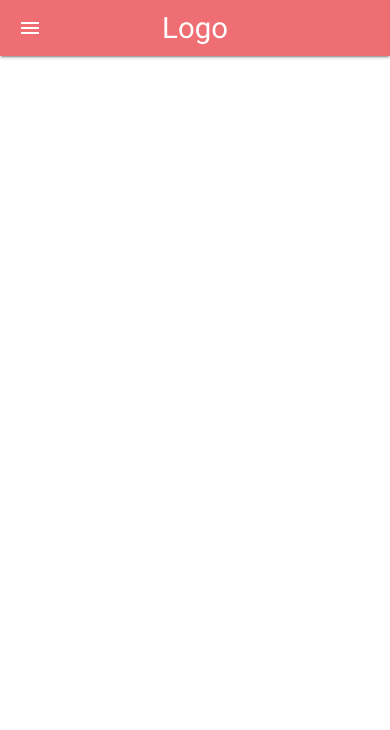
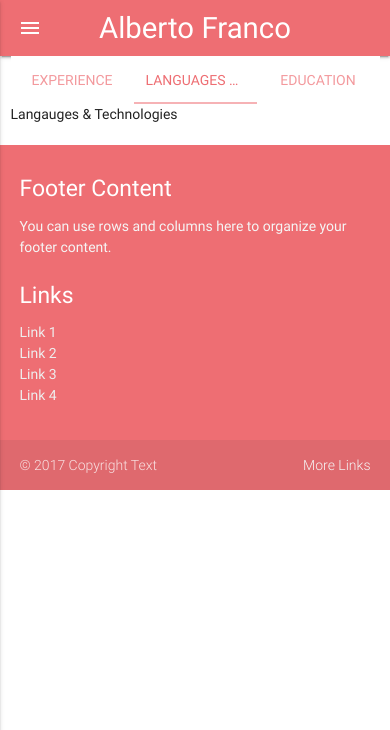
Before and after one commit to afranco07/new_portfolio_site, a Django app: page / in a window 390 px wide. Shown: the top 730 px of the page. Run offline with Django 3.2, Linux system fonts and the light colour scheme.

Commit message:
Added footer, tabs, and fixed hamburger icon issue where it was not working

```diff
--- a/templates/portfolio/base.html
+++ b/templates/portfolio/base.html
@@ -10,7 +10,7 @@
     <body>
         <nav>
             <div class="nav-wrapper">
-                <a href="#!" class="brand-logo">Logo</a>
+                <a href="#!" class="brand-logo">Alberto Franco</a>
                 <a href="#" data-activates="mobile-demo" class="button-collapse"><i class="material-icons">menu</i></a>
                 <ul class="right hide-on-med-and-down">
                     <li><a href="#">Home</a></li>
@@ -25,7 +25,49 @@
             </div>
         </nav>
 
+        <div class="row">
+            <div class="col s12">
+                <ul class="tabs tabs-fixed-width">
+                    <li class="tab col s3"><a href="#test1">Experience</a></li>
+                    <li class="tab col s3"><a class="active" href="#test2">Languages &amp; Technologies</a></li>
+                    <li class="tab col s3"><a href="#test3">Education</a></li>
+                </ul>
+            </div>
+            <div id="test1" class="col s12">Experience</div>
+            <div id="test2" class="col s12">Langauges &amp; Technologies</div>
+            <div id="test3" class="col s12">Education</div>
+        </div>
+
+        <footer class="page-footer">
+            <div class="container">
+                <div class="row">
+                    <div class="col l6 s12">
+                        <h5 class="white-text">Footer Content</h5>
+                        <p class="grey-text text-lighten-4">You can use rows and columns here to organize your footer content.</p>
+                    </div>
+                    <div class="col l4 offset-l2 s12">
+                        <h5 class="white-text">Links</h5>
+                        <ul>
+                            <li><a class="grey-text text-lighten-3" href="#!">Link 1</a></li>
+                            <li><a class="grey-text text-lighten-3" href="#!">Link 2</a></li>
+                            <li><a class="grey-text text-lighten-3" href="#!">Link 3</a></li>
+                            <li><a class="grey-text text-lighten-3" href="#!">Link 4</a></li>
+                        </ul>
+                    </div>
+                </div>
+            </div>
+            <div class="footer-copyright">
+              <div class="container">
+              © 2017 Copyright Text
+              <a class="grey-text text-lighten-4 right" href="#!">More Links</a>
+            </div>
+        </div>
+    </footer>
+
             <script type="text/javascript" src="{% static "js/jquery-3.2.1.js" %}"></script>
             <script type="text/javascript" src="{% static "js/materialize.js" %}"></script>
+            <script type="text/javascript">
+                $(".button-collapse").sideNav();
+            </script>
     </body>
 </html>
```
Also changed, not shown: static/fonts/roboto/Roboto-Bold.woff (added), static/fonts/roboto/Roboto-Bold.woff2 (added), static/fonts/roboto/Roboto-Light.woff (added), static/fonts/roboto/Roboto-Light.woff2 (added), static/fonts/roboto/Roboto-Medium.woff (added), static/fonts/roboto/Roboto-Medium.woff2 (added), static/fonts/roboto/Roboto-Regular.woff (added), static/fonts/roboto/Roboto-Regular.woff2 (added), static/fonts/roboto/Roboto-Thin.woff (added), static/fonts/roboto/Roboto-Thin.woff2 (added).
